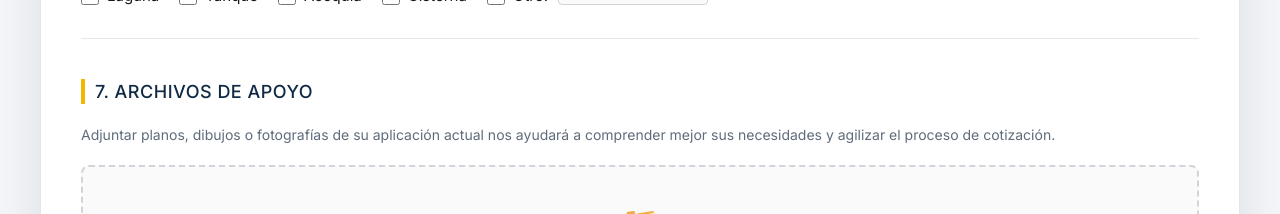
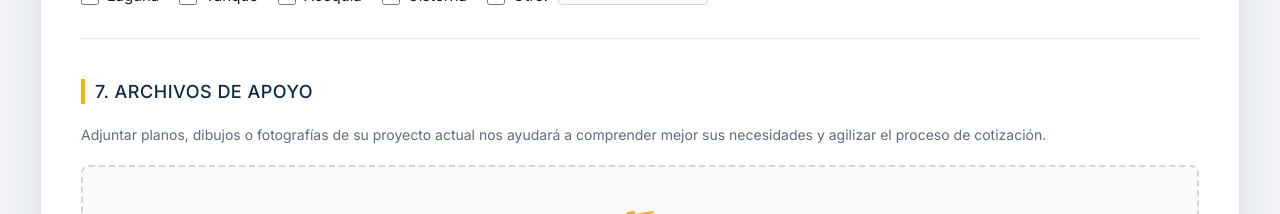
Before and after one commit to felipemiramontesr/piic, a React (Vite) app: page /cuestionario-oil-skimmers in a window 1280 px wide. Shown: the part 1880-2094 px from the top of the page. Built offline with nearby package versions, Linux system fonts and the light colour scheme.

Commit message:
text: change 'aplicación' to 'proyecto' in form description

```diff
--- a/src/pages/OilSkimmersForm.tsx
+++ b/src/pages/OilSkimmersForm.tsx
@@ -332,7 +332,7 @@ export default function OilSkimmersForm() {
                         <section className="form-section">
                             <h3>7. Archivos de Apoyo</h3>
                             <p className="form-section-description">
-                                Adjuntar planos, dibujos o fotografías de su aplicación actual nos ayudará a comprender mejor sus necesidades y agilizar el proceso de cotización.
+                                Adjuntar planos, dibujos o fotografías de su proyecto actual nos ayudará a comprender mejor sus necesidades y agilizar el proceso de cotización.
                             </p>
                             <div
                                 className={`file-upload-box ${isDragging ? 'drag-active' : ''}`}
```
